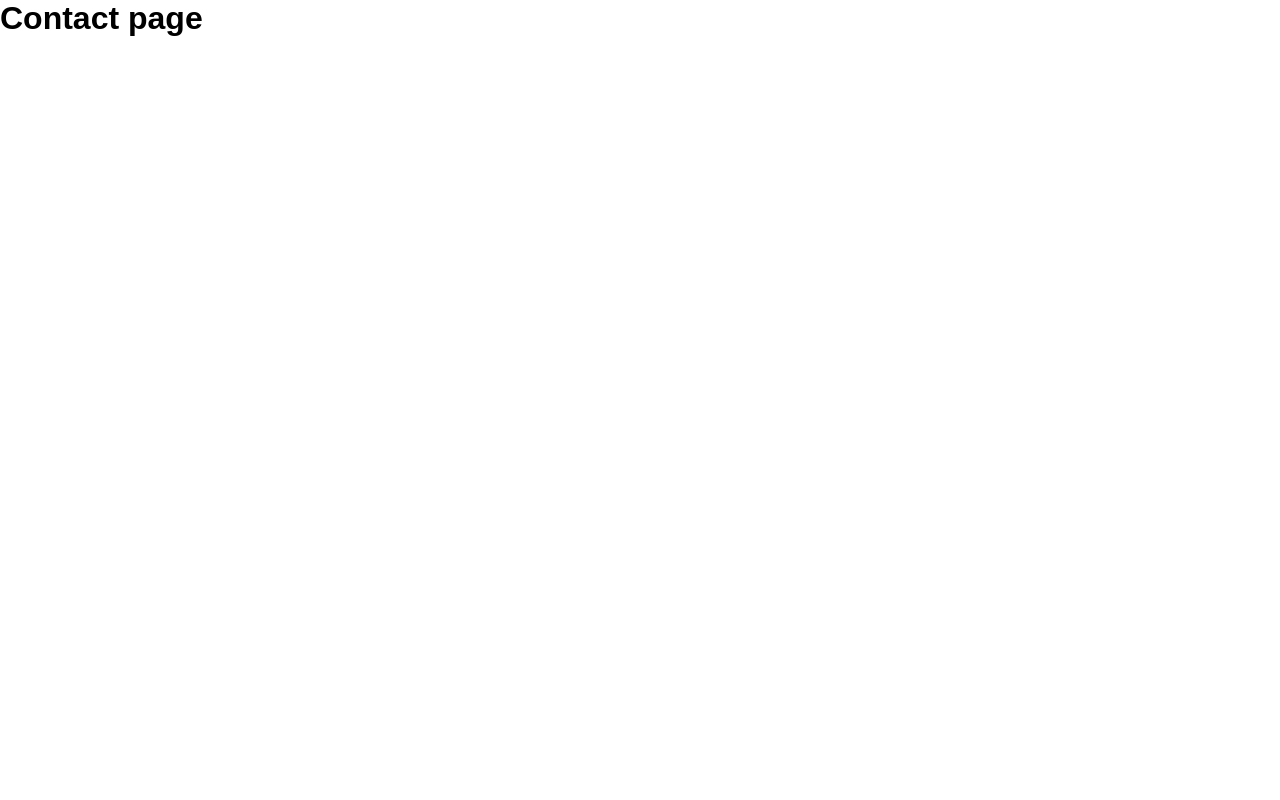
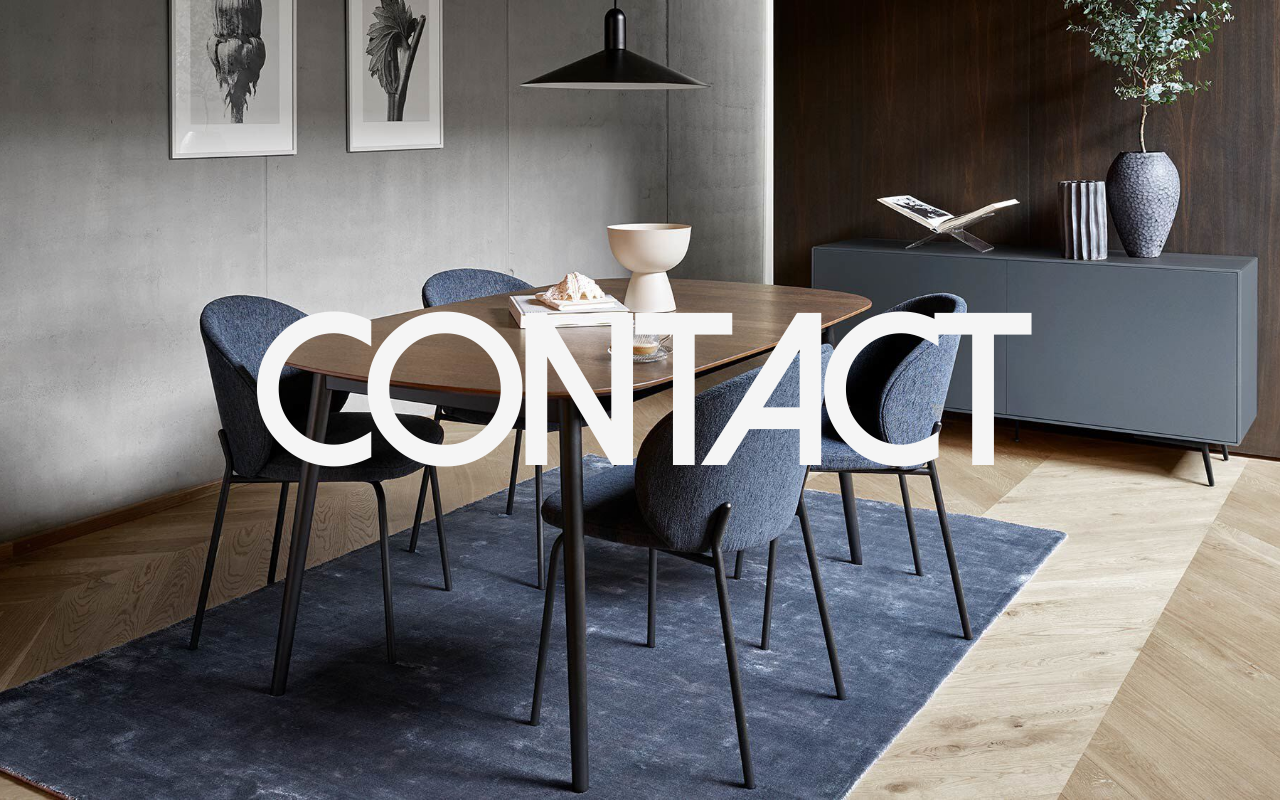
Before and after one commit to mathieuelisa/Room-react-app, a React (Create React App) app: page /contact in a window 1280 px wide. Built offline with nearby package versions, Linux system fonts and the light colour scheme.

Commit message:
Adding mainContainer to contact page with new pics

```diff
--- a/src/Components/ContactPage/MainContainer/index.js
+++ b/src/Components/ContactPage/MainContainer/index.js
@@ -1,7 +1,13 @@
 import "./styles.scss";
 
 function MainContainer() {
-  return <h1>Contact page</h1>;
+  return (
+    <div className="mainContainer__contact">
+      <div className="mainContainer__contact-title">
+        <h1>Contact</h1>
+      </div>
+    </div>
+  );
 }
 
 export default MainContainer;
--- a/src/Components/ContactPage/MainContainer/styles.scss
+++ b/src/Components/ContactPage/MainContainer/styles.scss
@@ -0,0 +1,20 @@
+.mainContainer__contact {
+  height: 100vh;
+  font-size: 10px;
+  background-image: url("../../../Assets/Img/contactpage/contact.jpg");
+  background-repeat: no-repeat;
+  background-size: cover;
+  background-position: center;
+  display: flex;
+
+  &-title {
+    margin: auto 0;
+    font-family: "Dolce Vita";
+    color: whitesmoke;
+    font-size: 8vw;
+    position: absolute;
+    top: 50%;
+    left: 50%;
+    transform: translateX(-50%) translateY(-50%);
+  }
+}
```
Also changed, not shown: src/Assets/Img/contactpage/contact.jpg (added), src/Assets/Img/contactpage/lampe.jpg (added).
